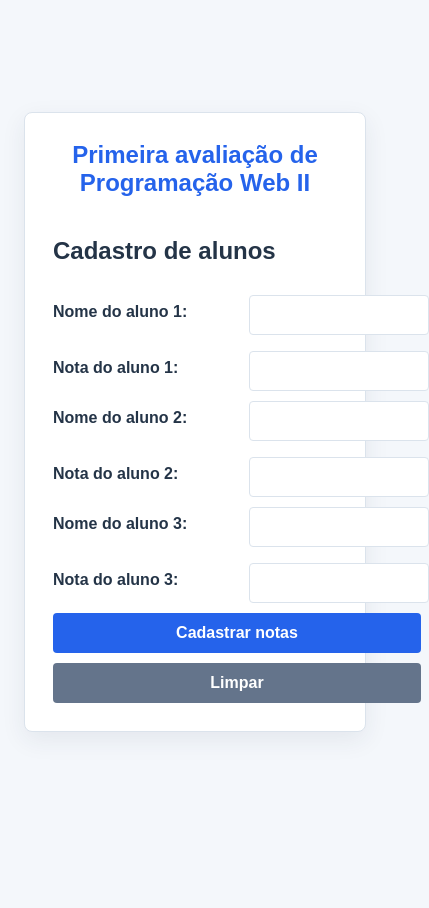
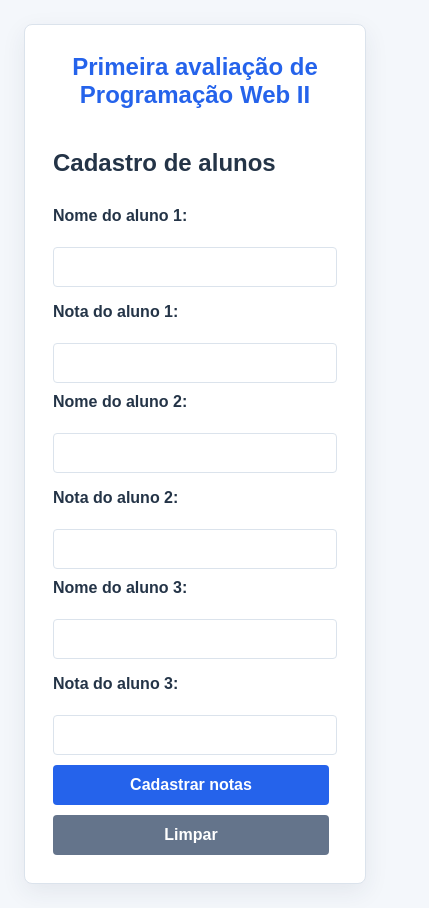
Before and after one commit to dieison-a/ordenacao-de-notas-de-alunos, a plain HTML site: page etapas/semana-05-e-06/index.html in a window 390 px wide. Shown: the whole page, 429 px wide, since content can reach past the window. Before the commit the page ends 844 px from the top, so only its background shows below. Drawn offline with Linux system fonts and the light colour scheme.

Commit message:
Ajusta layout para telas estreitas
Co-authored-by: Copilot <223556219+Copilot@users.noreply.github.com>

```diff
--- a/etapas/semana-05-e-06/style.css
+++ b/etapas/semana-05-e-06/style.css
@@ -148,3 +148,9 @@ th {
 td {
     color: var(--text);
 }
+
+@media (max-width: 540px) {
+    .student {
+        grid-template-columns: minmax(0, 1fr);
+    }
+}
```
